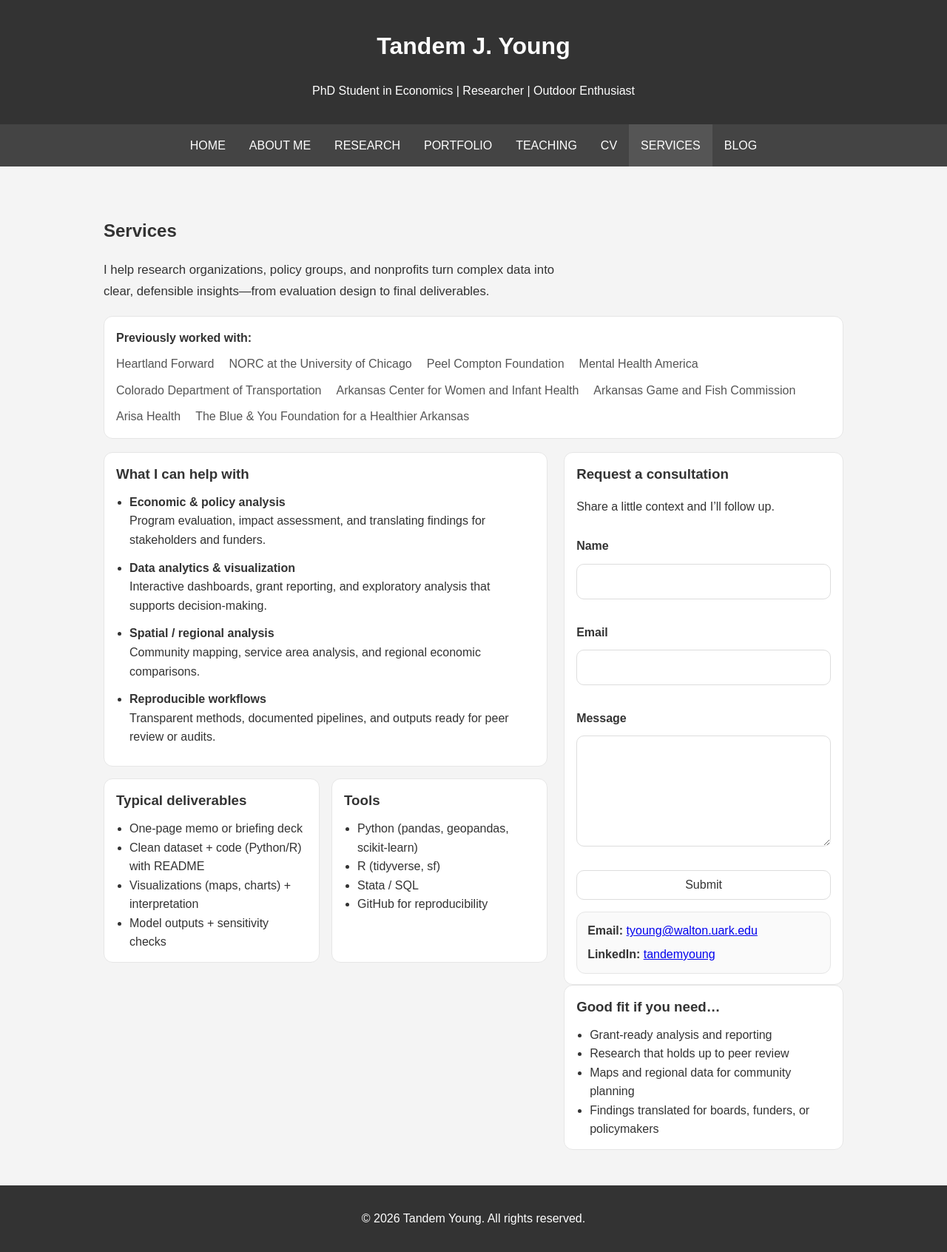
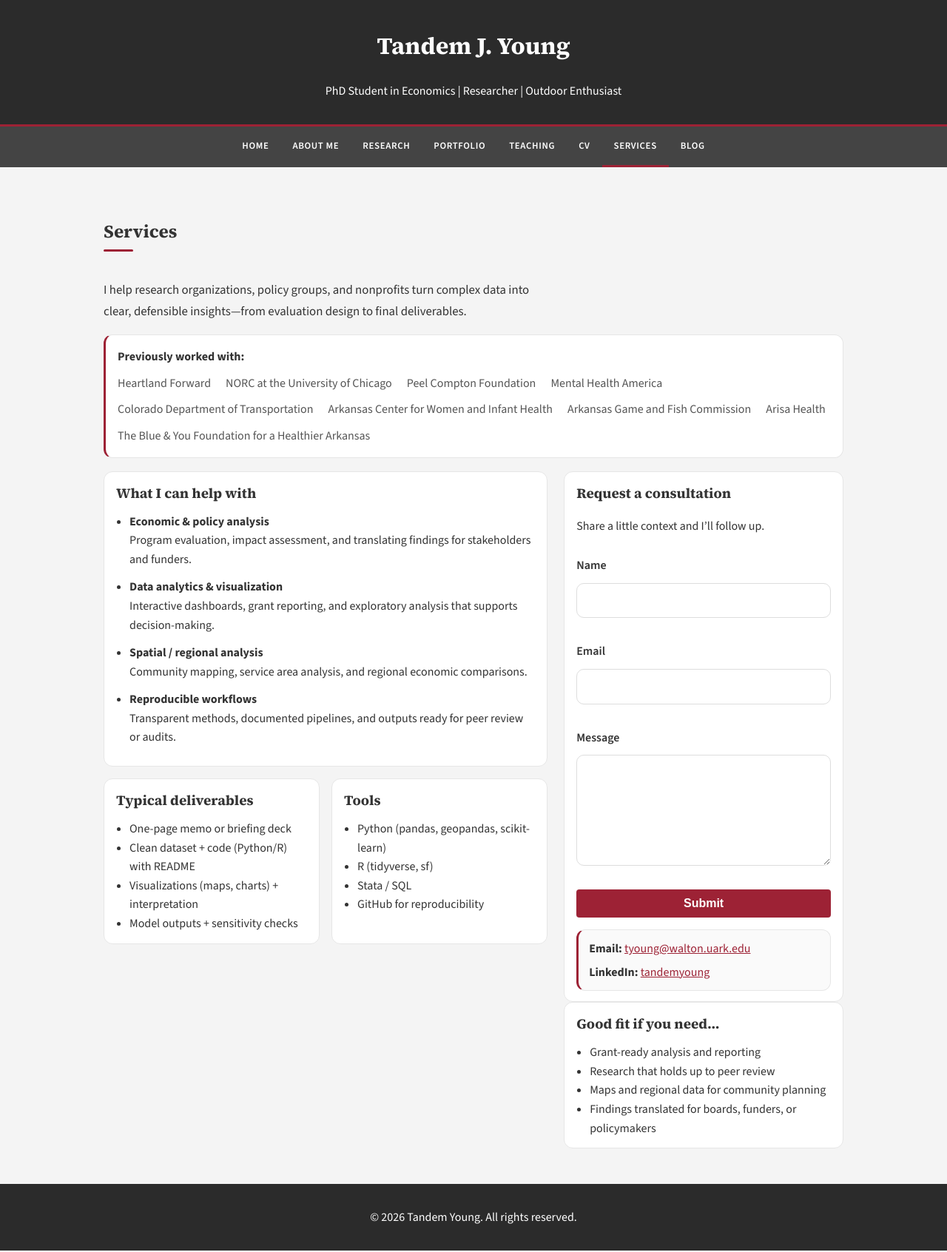
Before and after one commit to TandemYoung/tandemyoung.github.io, a Jekyll site: the page built from services.html, in a window 1280 px wide. Shown: the whole page at 74% size. Built offline with Jekyll 4.4.1, drawn with Linux system fonts in a browser that asks for light colours.

Commit message:
Visual refresh: polished academic design with Razorback red accent
Add Source Serif 4 / Source Sans 3 font pairing, #9D2235 accent color,
hover transitions on cards/buttons/nav, form focus states, section
heading underlines, photo double-ring effect, and alternating table rows.

Co-Authored-By: Claude Opus 4.6 (1M context) <noreply@anthropic.com>

```diff
--- a/_layouts/default.html
+++ b/_layouts/default.html
@@ -4,6 +4,9 @@
     <meta charset="UTF-8" />
     <meta name="viewport" content="width=device-width, initial-scale=1.0" />
     <title>{{ page.title | default: site.title }}</title>
+    <link rel="preconnect" href="https://fonts.googleapis.com">
+    <link rel="preconnect" href="https://fonts.gstatic.com" crossorigin>
+    <link href="https://fonts.googleapis.com/css2?family=Source+Sans+3:wght@400;600;700&family=Source+Serif+4:wght@600;700&display=swap" rel="stylesheet">
     <link rel="stylesheet" href="{{ 'css/styles.css' | relative_url }}">
   </head>
   <body>
--- a/_layouts/post.html
+++ b/_layouts/post.html
@@ -4,6 +4,9 @@
     <meta charset="UTF-8" />
     <meta name="viewport" content="width=device-width, initial-scale=1.0" />
     <title>{{ page.title }} | {{ site.title }}</title>
+    <link rel="preconnect" href="https://fonts.googleapis.com">
+    <link rel="preconnect" href="https://fonts.gstatic.com" crossorigin>
+    <link href="https://fonts.googleapis.com/css2?family=Source+Sans+3:wght@400;600;700&family=Source+Serif+4:wght@600;700&display=swap" rel="stylesheet">
     <link rel="stylesheet" href="{{ '/css/styles.css' | relative_url }}">
   </head>
   <body>
--- a/css/styles.css
+++ b/css/styles.css
@@ -3,7 +3,7 @@
    ========================================================================== */
 :root {
   /* Colors */
-  --color-primary: #333;
+  --color-primary: #2b2b2b;
   --color-primary-light: #444;
   --color-primary-hover: #555;
   --color-text: #333;
@@ -15,6 +15,12 @@
   --color-border: #e6e6e6;
   --color-border-light: #ddd;
   --color-border-input: #ccc;
+
+  /* Accent */
+  --color-accent: #9D2235;
+  --color-accent-light: #b22d42;
+  --color-accent-subtle: rgba(157,34,53,0.08);
+  --color-accent-border: rgba(157,34,53,0.20);
 
   /* Spacing (base: 1rem = 16px) */
   --space-xs: 0.375rem;   /* 6px */
@@ -38,7 +44,8 @@
   --shadow-card: 0 10px 30px rgba(0, 0, 0, 0.12);
 
   /* Typography */
-  --font-family: Arial, sans-serif;
+  --font-family: 'Source Sans 3', -apple-system, sans-serif;
+  --font-family-heading: 'Source Serif 4', Georgia, serif;
   --line-height: 1.6;
   --line-height-relaxed: 1.7;
   --line-height-loose: 1.8;
@@ -58,6 +65,10 @@
 /* ==========================================================================
    Base Styles
    ========================================================================== */
+html {
+  scroll-behavior: smooth;
+}
+
 body {
   font-family: var(--font-family);
   line-height: var(--line-height);
@@ -65,6 +76,25 @@ body {
   padding: 0;
   background-color: var(--color-bg);
   color: var(--color-text);
+}
+
+h1, h2, h3, h4 {
+  font-family: var(--font-family-heading);
+}
+
+a {
+  color: var(--color-accent);
+  transition: color 0.2s;
+}
+
+a:hover {
+  color: var(--color-accent-light);
+}
+
+header a,
+nav a,
+footer a {
+  color: inherit;
 }
 
 img {
@@ -80,6 +110,7 @@ header {
   color: var(--color-white);
   padding: var(--space-base) 0;
   text-align: center;
+  border-bottom: 3px solid var(--color-accent);
 }
 
 nav {
@@ -94,11 +125,21 @@ nav a {
   padding: var(--space-base);
   text-decoration: none;
   text-transform: uppercase;
+  letter-spacing: 0.05em;
+  font-weight: 600;
+  font-size: 0.8rem;
+  border-bottom: 3px solid transparent;
+  transition: border-color 0.2s, background-color 0.2s;
 }
 
-nav a:hover,
+nav a:hover {
+  border-bottom-color: rgba(255, 255, 255, 0.5);
+  background: transparent;
+}
+
 nav a.active {
-  background: var(--color-primary-hover);
+  border-bottom-color: var(--color-accent);
+  background: transparent;
 }
 
 .container {
@@ -113,11 +154,42 @@ section {
   padding: var(--space-4xl) 0;
 }
 
+/* Section heading underline accent */
+section h2,
+.home-content h2,
+.about-content h2 {
+  position: relative;
+  display: inline-block;
+  padding-bottom: 0.5rem;
+}
+
+section h2::after,
+.home-content h2::after,
+.about-content h2::after {
+  content: '';
+  position: absolute;
+  left: 0;
+  bottom: 0;
+  width: 2.5rem;
+  height: 3px;
+  background: var(--color-accent);
+  border-radius: 2px;
+}
+
 footer {
   background: var(--color-primary);
   color: var(--color-white);
   text-align: center;
   padding: var(--space-base) 0;
+}
+
+footer a {
+  color: var(--color-white);
+  text-decoration: underline;
+}
+
+footer a:hover {
+  color: rgba(255, 255, 255, 0.8);
 }
 
 /* ==========================================================================
@@ -141,16 +213,41 @@ footer {
   display: inline-block;
   margin-top: var(--space-md);
   padding: var(--space-sm) 0.875rem;
-  border: 1px solid var(--color-border-light);
+  border: 2px solid var(--color-accent);
   border-radius: var(--radius-md);
-  background: var(--color-white);
+  background: transparent;
   text-decoration: none;
   cursor: pointer;
-  color: var(--color-text);
+  color: var(--color-accent);
+  font-weight: 600;
+  transition: background-color 0.2s, color 0.2s, box-shadow 0.2s, transform 0.2s;
 }
 
 .btn:hover {
-  background: var(--color-bg-alt);
+  background: var(--color-accent);
+  color: var(--color-white);
+  box-shadow: 0 2px 8px rgba(157, 34, 53, 0.25);
+  transform: translateY(-1px);
+}
+
+form button.btn,
+form button {
+  padding: var(--space-sm);
+  border: none;
+  border-radius: var(--radius-sm);
+  background-color: var(--color-accent);
+  color: var(--color-white);
+  font-size: var(--font-size-base);
+  font-weight: 600;
+  cursor: pointer;
+  transition: background-color 0.2s, box-shadow 0.2s, transform 0.2s;
+}
+
+form button.btn:hover,
+form button:hover {
+  background-color: var(--color-accent-light);
+  box-shadow: 0 2px 8px rgba(157, 34, 53, 0.25);
+  transform: translateY(-1px);
 }
 
 /* ==========================================================================
@@ -161,6 +258,13 @@ footer {
   border-radius: var(--radius-lg);
   padding: 0.875rem var(--space-base);
   background: var(--color-white);
+  transition: box-shadow 0.25s, border-color 0.25s, transform 0.25s;
+}
+
+.card:hover {
+  transform: translateY(-2px);
+  box-shadow: 0 8px 24px rgba(0, 0, 0, 0.1);
+  border-color: var(--color-accent-border);
 }
 
 .card h3 {
@@ -194,20 +298,14 @@ form textarea {
   margin-bottom: var(--space-xl);
   border: 1px solid var(--color-border-input);
   border-radius: var(--radius-sm);
+  transition: border-color 0.2s, box-shadow 0.2s;
 }
 
-form button {
-  padding: var(--space-sm);
-  border: none;
-  border-radius: var(--radius-sm);
-  background-color: var(--color-primary);
-  color: var(--color-white);
-  font-size: var(--font-size-base);
-  cursor: pointer;
-}
-
-form button:hover {
-  background-color: var(--color-primary-hover);
+form input:focus,
+form textarea:focus {
+  outline: none;
+  border-color: var(--color-accent);
+  box-shadow: 0 0 0 3px var(--color-accent-subtle);
 }
 
 .form-card label {
@@ -225,6 +323,14 @@ form button:hover {
   border-radius: var(--radius-md);
   font: inherit;
   box-sizing: border-box;
+  transition: border-color 0.2s, box-shadow 0.2s;
+}
+
+.form-card input:focus,
+.form-card textarea:focus {
+  outline: none;
+  border-color: var(--color-accent);
+  box-shadow: 0 0 0 3px var(--color-accent-subtle);
 }
 
 .form-card textarea {
@@ -248,6 +354,14 @@ td {
 }
 
 thead th {
+  background: var(--color-accent-subtle);
+  font-family: var(--font-family-heading);
+  text-transform: uppercase;
+  font-size: var(--font-size-sm);
+  letter-spacing: 0.03em;
+}
+
+tbody tr:nth-child(even) {
   background: var(--color-bg-alt);
 }
 
@@ -294,7 +408,7 @@ thead th {
   object-fit: cover;
   border-radius: var(--radius-full);
   border: 4px solid var(--color-white);
-  box-shadow: var(--shadow-card);
+  box-shadow: 0 0 0 4px var(--color-white), 0 0 0 7px var(--color-accent), 0 10px 30px rgba(0, 0, 0, 0.12);
 }
 
 .home-content {
@@ -347,7 +461,7 @@ thead th {
   object-fit: cover;
   border-radius: var(--radius-full);
   border: 4px solid var(--color-white);
-  box-shadow: var(--shadow-card);
+  box-shadow: 0 0 0 4px var(--color-white), 0 0 0 7px var(--color-accent), 0 10px 30px rgba(0, 0, 0, 0.12);
 }
 
 .about-content {
@@ -372,6 +486,7 @@ thead th {
   margin-top: var(--space-lg);
   padding: var(--space-md) 0.875rem;
   border: 1px solid var(--color-border);
+  border-left: 3px solid var(--color-accent);
   border-radius: var(--radius-lg);
   background: var(--color-bg-alt);
   display: grid;
@@ -385,7 +500,11 @@ thead th {
 }
 
 .about-cta a {
-  color: var(--color-primary);
+  color: var(--color-accent);
+}
+
+.about-cta a:hover {
+  color: var(--color-accent-light);
 }
 
 /* ==========================================================================
@@ -414,9 +533,18 @@ thead th {
 
 .paper-card {
   border: 1px solid var(--color-border);
+  border-left: 3px solid var(--color-border);
   border-radius: var(--radius-lg);
   padding: var(--space-xl) var(--space-2xl);
   background: var(--color-white);
+  transition: box-shadow 0.25s, border-color 0.25s, transform 0.25s;
+}
+
+.paper-card:hover {
+  transform: translateY(-2px);
+  box-shadow: 0 8px 24px rgba(0, 0, 0, 0.1);
+  border-left-color: var(--color-accent);
+  border-color: var(--color-accent-border);
 }
 
 .paper-card h4 {
@@ -502,6 +630,7 @@ thead th {
   padding: var(--space-base);
   background: var(--color-white);
   border: 1px solid var(--color-border);
+  border-left: 3px solid var(--color-accent);
   border-radius: var(--radius-lg);
 }
 
@@ -606,9 +735,18 @@ thead th {
 
 .project-card {
   border: 1px solid var(--color-border);
+  border-left: 3px solid var(--color-border);
   border-radius: var(--radius-lg);
   padding: 0.875rem var(--space-base);
   background: var(--color-white);
+  transition: box-shadow 0.25s, border-color 0.25s, transform 0.25s;
+}
+
+.project-card:hover {
+  transform: translateY(-2px);
+  box-shadow: 0 8px 24px rgba(0, 0, 0, 0.1);
+  border-left-color: var(--color-accent);
+  border-color: var(--color-accent-border);
 }
 
 .project-card h3 {
@@ -630,6 +768,13 @@ thead th {
   border-radius: var(--radius-full);
   padding: 0.25rem var(--space-sm);
   font-size: var(--font-size-sm);
+  transition: background-color 0.2s, color 0.2s, border-color 0.2s;
+}
+
+.project-tags li:hover {
+  background: var(--color-accent-subtle);
+  color: var(--color-accent);
+  border-color: var(--color-accent-border);
 }
 
 .project-links {
@@ -663,6 +808,13 @@ thead th {
   border-radius: var(--radius-lg);
   padding: var(--space-xl) var(--space-2xl);
   background: var(--color-white);
+  transition: box-shadow 0.25s, border-color 0.25s, transform 0.25s;
+}
+
+.post-card:hover {
+  transform: translateY(-2px);
+  box-shadow: 0 8px 24px rgba(0, 0, 0, 0.1);
+  border-color: var(--color-accent-border);
 }
 
 .post-card h3 {
@@ -673,10 +825,12 @@ thead th {
 .post-card h3 a {
   color: var(--color-text);
   text-decoration: none;
+  transition: color 0.2s;
 }
 
 .post-card h3 a:hover {
-  text-decoration: underline;
+  color: var(--color-accent);
+  text-decoration: none;
 }
 
 .post-meta {
@@ -753,8 +907,20 @@ thead th {
 
   nav a {
     padding: var(--space-sm);
-    text-align: center;
+    text-align: left;
     border-top: 1px solid var(--color-primary-hover);
+    border-bottom: none;
+    border-left: 3px solid transparent;
+  }
+
+  nav a:hover {
+    border-left-color: rgba(255, 255, 255, 0.5);
+    border-bottom-color: transparent;
+  }
+
+  nav a.active {
+    border-left-color: var(--color-accent);
+    border-bottom-color: transparent;
   }
 
   .container {
```
